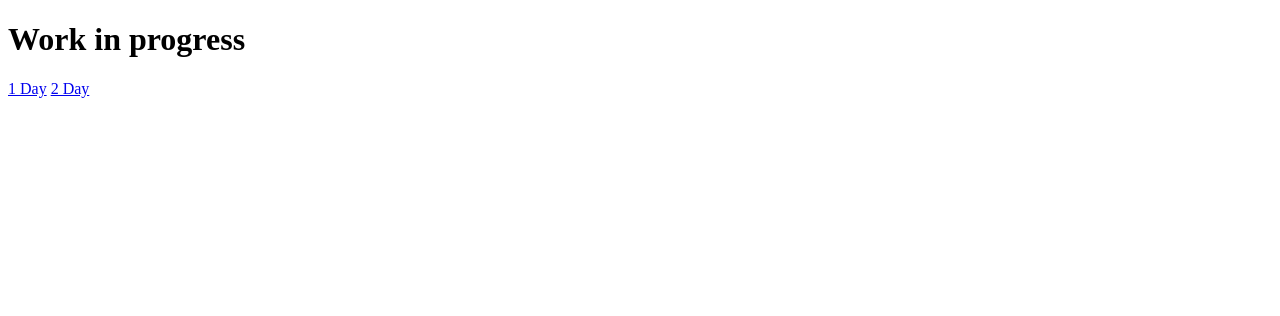
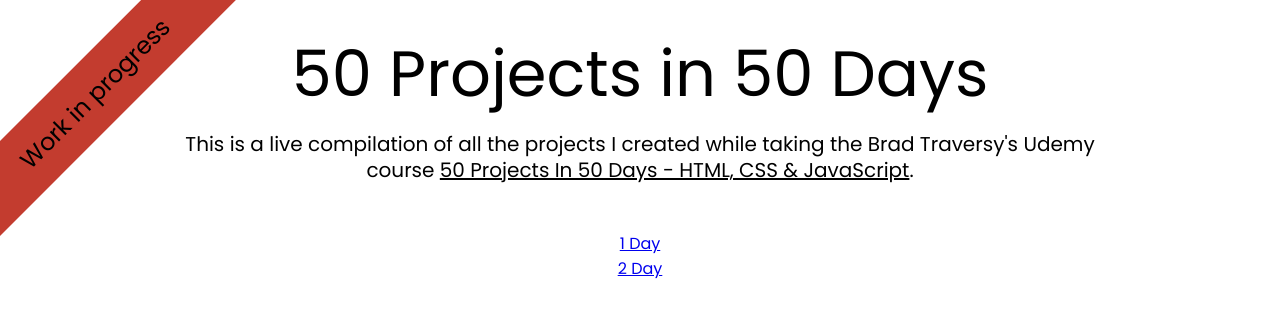
Before and after one commit to sos321/50projects, a plain HTML site: page index.html in a window 1280 px wide. Drawn offline with Linux system fonts and the light colour scheme.

Commit message:
Header styling

```diff
--- a/css/style.css
+++ b/css/style.css
@@ -0,0 +1,84 @@
+* {
+  box-sizing: border-box;
+  margin: 0;
+  padding: 0;
+}
+
+/* TODO Delete */
+.work-in-progress {
+  position: absolute;
+  top: 60px;
+  left: -80px;
+
+  transform: rotate(-45deg);
+
+  background-color: rgb(195, 60, 47);
+
+  padding: 1rem;
+
+  width: 350px;
+
+  font-size: 1.5rem;
+  text-align: center;
+}
+
+p {
+  margin-bottom: 1rem;
+}
+
+h1,
+h2,
+h3,
+h4,
+h5 {
+  font-weight: 400;
+  line-height: 1.3;
+}
+
+h1 {
+  margin-top: 0;
+  font-size: 3.052rem;
+}
+
+h2 {
+  font-size: 2.441rem;
+}
+
+h3 {
+  font-size: 1.953rem;
+}
+
+h4 {
+  font-size: 1.563rem;
+}
+
+h5 {
+  font-size: 1.25rem;
+}
+
+body {
+  font-family: "Poppins", sans-serif;
+
+  display: flex;
+  justify-content: center;
+  align-items: center;
+  flex-direction: column;
+}
+
+.title {
+  font-size: 4rem;
+
+  margin: 2rem 0 1rem;
+}
+
+.description {
+  margin-bottom: 3rem;
+
+  width: 60rem;
+
+  text-align: center;
+}
+
+.link {
+  color: #000;
+}
--- a/index.html
+++ b/index.html
@@ -7,10 +7,29 @@
 
     <link rel="stylesheet" href="./css/style.css" />
 
+    <link rel="preconnect" href="https://fonts.googleapis.com" />
+    <link rel="preconnect" href="https://fonts.gstatic.com" crossorigin />
+    <link
+      href="https://fonts.googleapis.com/css2?family=Poppins&display=swap"
+      rel="stylesheet"
+    />
+
     <title>50 Projects in 50 Days</title>
   </head>
   <body>
-    <h1>Work in progress</h1>
+    <p class="work-in-progress">Work in progress</p>
+    <h1 class="title">50 Projects in 50 Days</h1>
+    <h5 class="description">
+      This is a live compilation of all the projects I created while taking the
+      Brad Traversy's Udemy course
+      <a
+        class="description-link link"
+        href="https://www.udemy.com/course/50-projects-50-days/"
+        target="_blank"
+        rel="noopener noreferrer"
+        >50 Projects In 50 Days - HTML, CSS & JavaScript</a
+      >.
+    </h5>
     <a href="./Day_01_ExpandingCards/index.html">1 Day</a>
     <a href="./Day_02_ProgressSteps/index.html">2 Day</a>
   </body>
```
